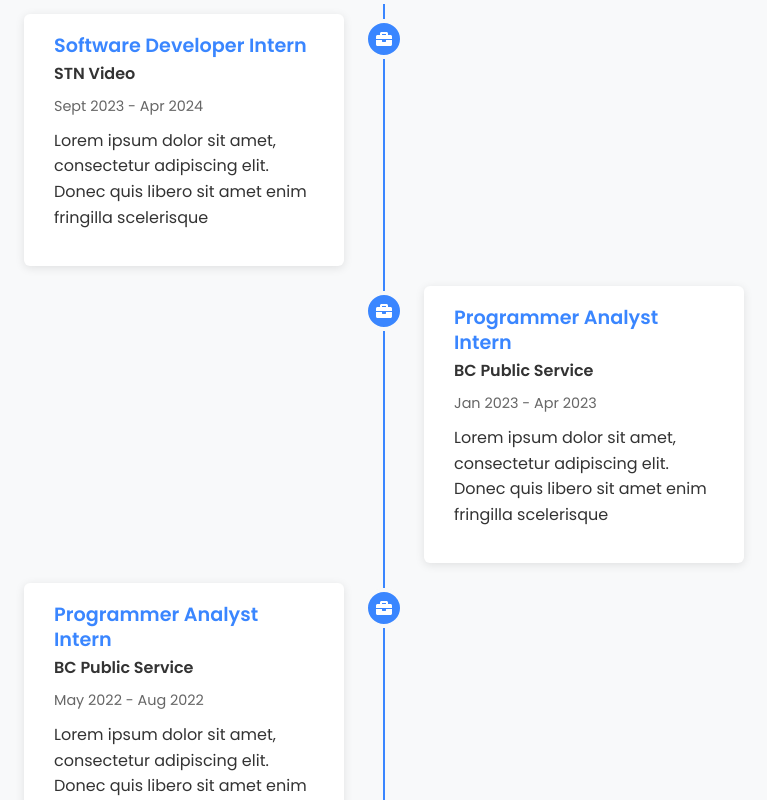
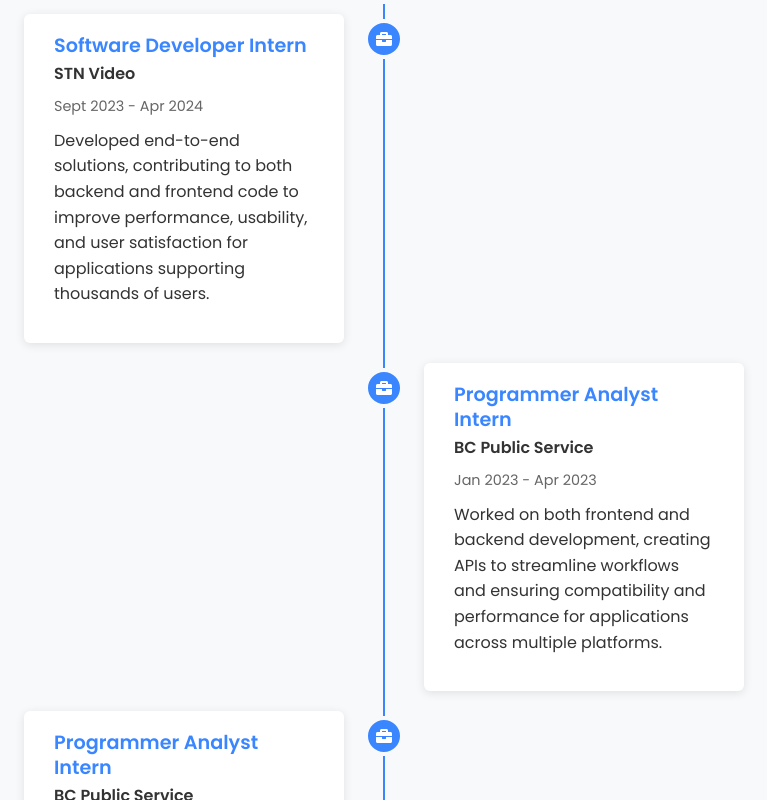
Before and after one commit to jd1771/portfolio-site, a React (Vite) app: page / in a window 1280 px wide. Shown: the part 880-1680 px from the top of the page, without its empty margins (256-1023 px from the left). Built offline with nearby package versions, Linux system fonts and the light colour scheme; no server answers.

Commit message:
Updated experience data.

```diff
--- a/src/data/experienceData.js
+++ b/src/data/experienceData.js
@@ -3,18 +3,18 @@
     title: "Software Developer Intern",
     company: "STN Video",
     period: "Sept 2023 - Apr 2024",
-    description: "Lorem ipsum dolor sit amet, consectetur adipiscing elit. Donec quis libero sit amet enim fringilla scelerisque"
+    description: "Developed end-to-end solutions, contributing to both backend and frontend code to improve performance, usability, and user satisfaction for applications supporting thousands of users."
   },
   {
     title: "Programmer Analyst Intern",
     company: "BC Public Service",
     period: "Jan 2023 - Apr 2023",
-    description: "Lorem ipsum dolor sit amet, consectetur adipiscing elit. Donec quis libero sit amet enim fringilla scelerisque"
+    description: "Worked on both frontend and backend development, creating APIs to streamline workflows and ensuring compatibility and performance for applications across multiple platforms."
   },
   {
     title: "Programmer Analyst Intern",
     company: "BC Public Service",
     period: "May 2022 - Aug 2022",
-    description: "Lorem ipsum dolor sit amet, consectetur adipiscing elit. Donec quis libero sit amet enim fringilla scelerisque"
+    description: "Focused on frontend development, designing and integrating plugins that improved functionality and accessibility for the organization’s web applications."
   }
 ];
```
